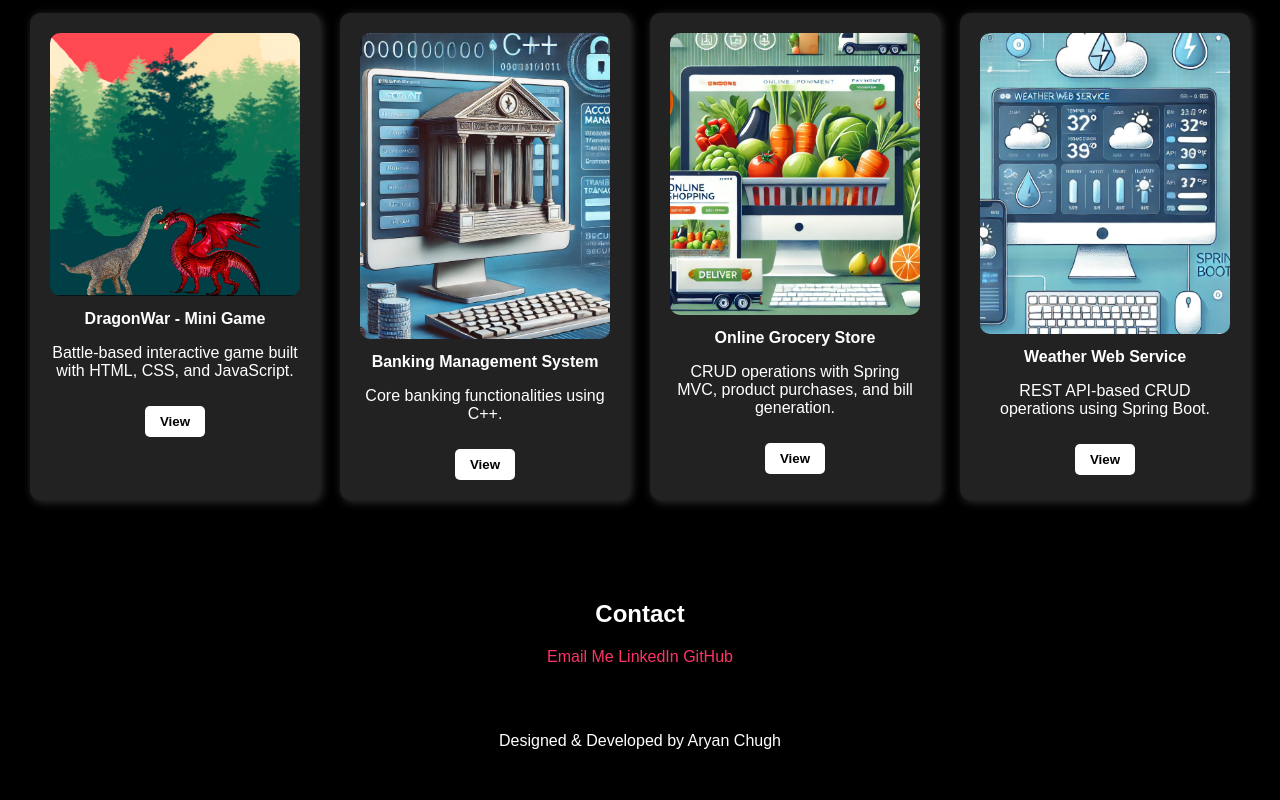
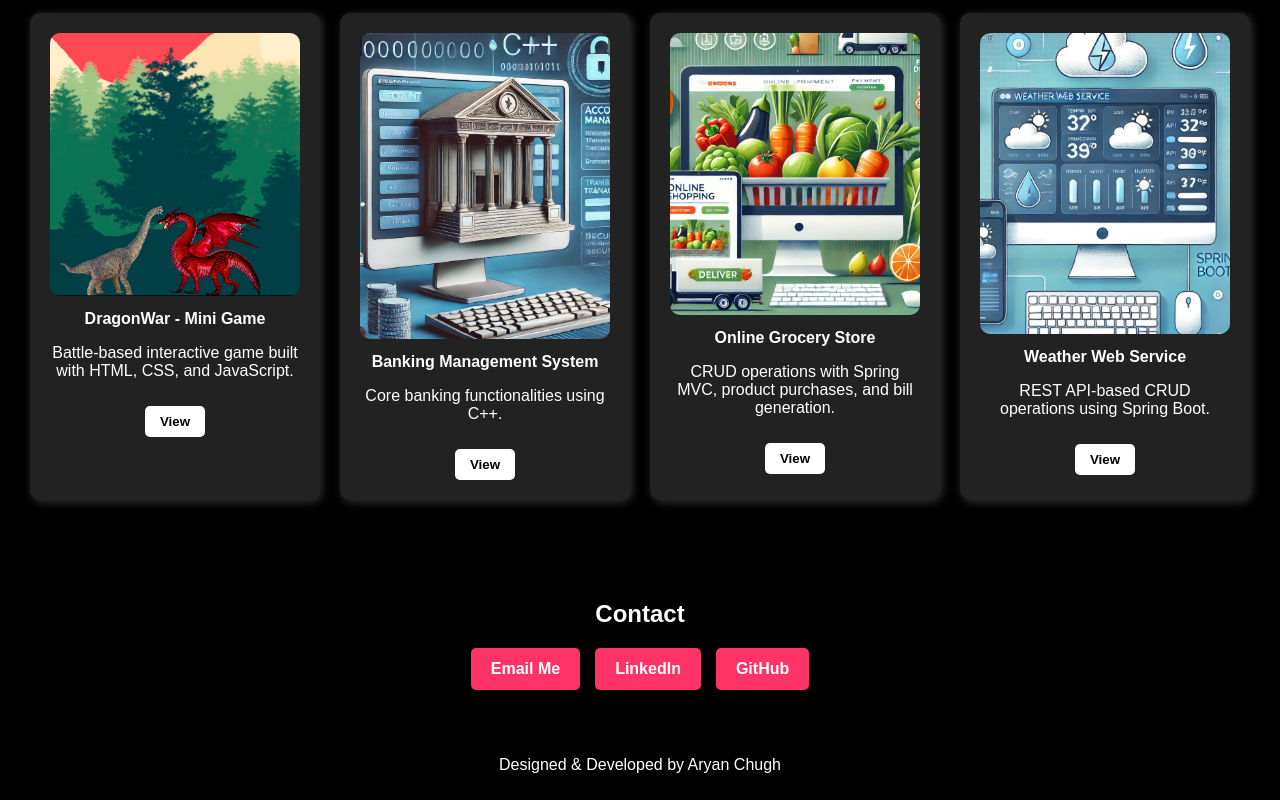
Before and after one commit to aryanabhi12/MyPortfolio, a plain HTML site: page index.html in a window 1280 px wide. Shown: the part 1270-2070 px from the top of the page. Before the commit the page ends 2046 px from the top, so only its background shows below. Drawn offline with Linux system fonts and the light colour scheme.

Commit message:
Update style.css

```diff
--- a/style.css
+++ b/style.css
@@ -148,6 +148,30 @@ a {
 a:hover {
   text-decoration: underline;
 }
+/* Contact Buttons */
+.contact-buttons {
+  display: flex;
+  justify-content: center;
+  gap: 15px;
+  margin-top: 20px;
+}
+
+.contact-btn {
+  display: inline-block;
+  padding: 12px 20px;
+  background-color: #ff3366;
+  color: white;
+  font-size: 16px;
+  font-weight: bold;
+  text-decoration: none;
+  border-radius: 5px;
+  transition: background 0.3s ease-in-out, transform 0.2s ease-in-out;
+}
+
+.contact-btn:hover {
+  background-color: #d75a4a;
+  transform: scale(1.1);
+}
 
 /* Footer */
 footer {
```
